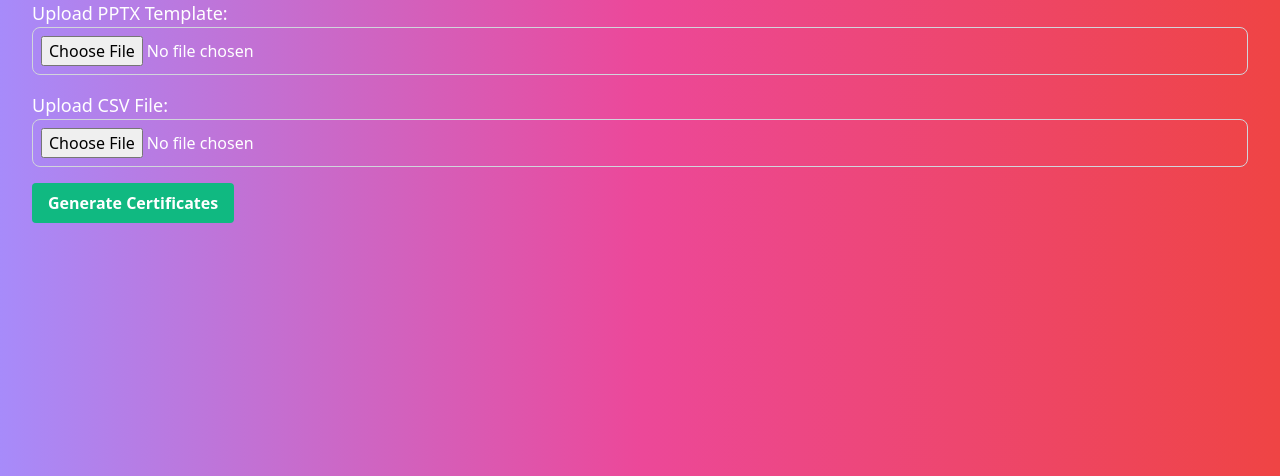
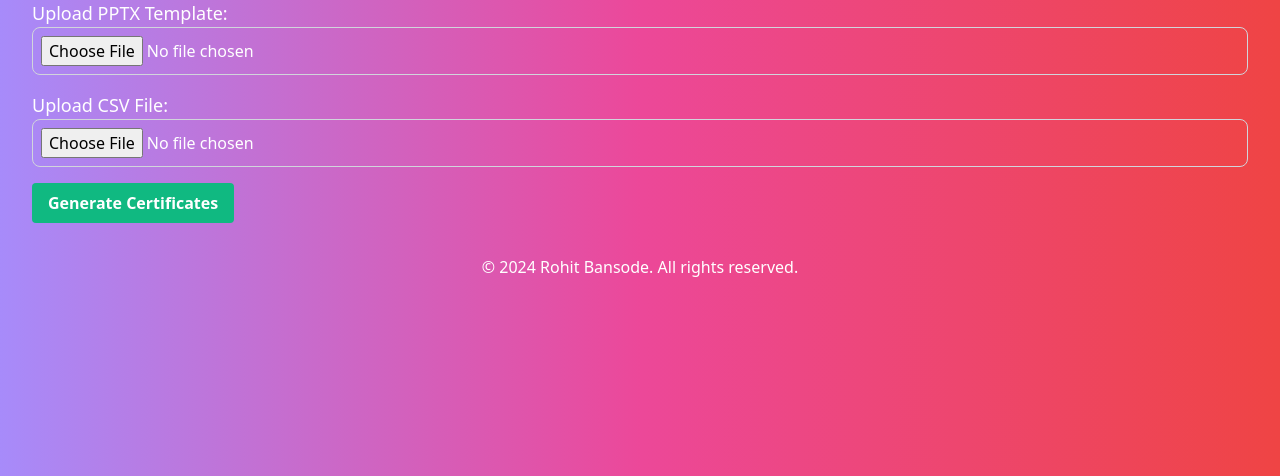
Before and after one commit to Rohitb0304/Certificate-Generator, a Flask app: page / in a window 1280 px wide. Shown: the part 277-753 px from the top of the page. Run offline with Flask 3, Linux system fonts and the light colour scheme.

Commit message:
Update index.html

```diff
--- a/templates/index.html
+++ b/templates/index.html
@@ -59,6 +59,9 @@
             <div class="loader animate-spin h-10 w-10 border-t-4 border-b-4 border-white rounded-full"></div>
             <span class="ml-4">Generating certificates...</span>
         </div>
+         <div class="copyright mt-8 text-center">
+            &copy; 2024 Rohit Bansode. All rights reserved.
+        </div>
     </div>
 
     <script>
```
